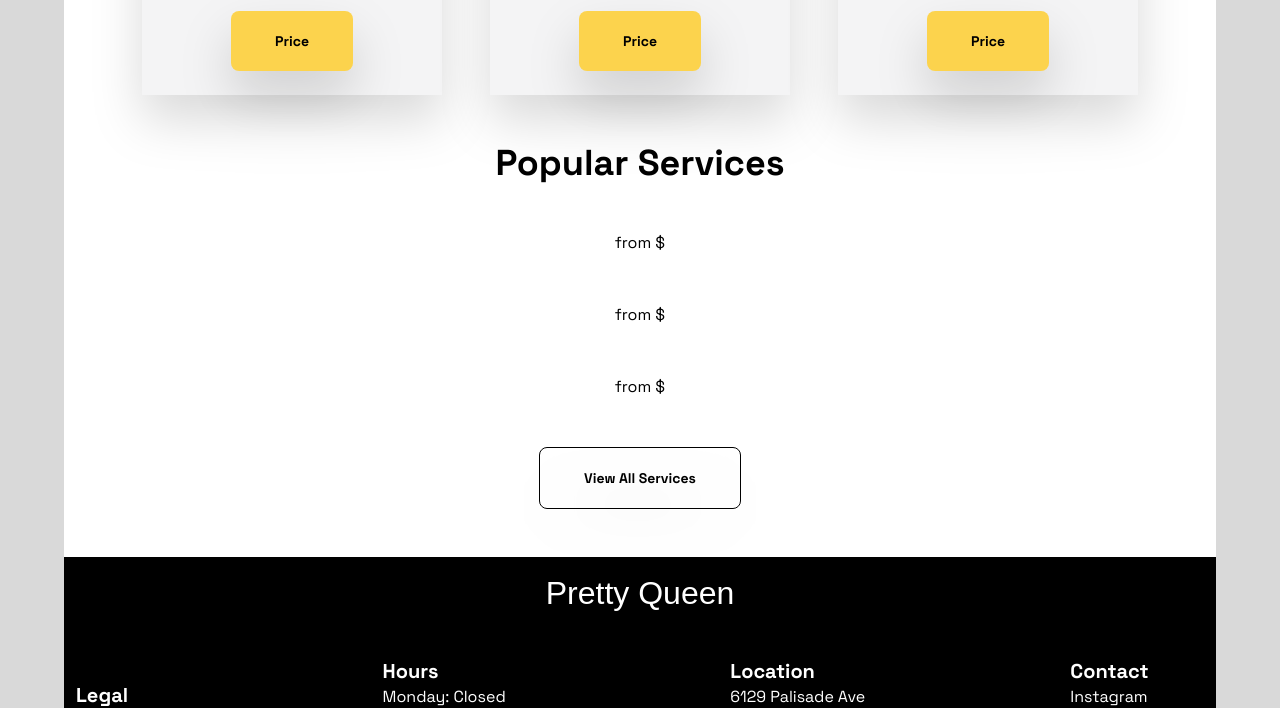
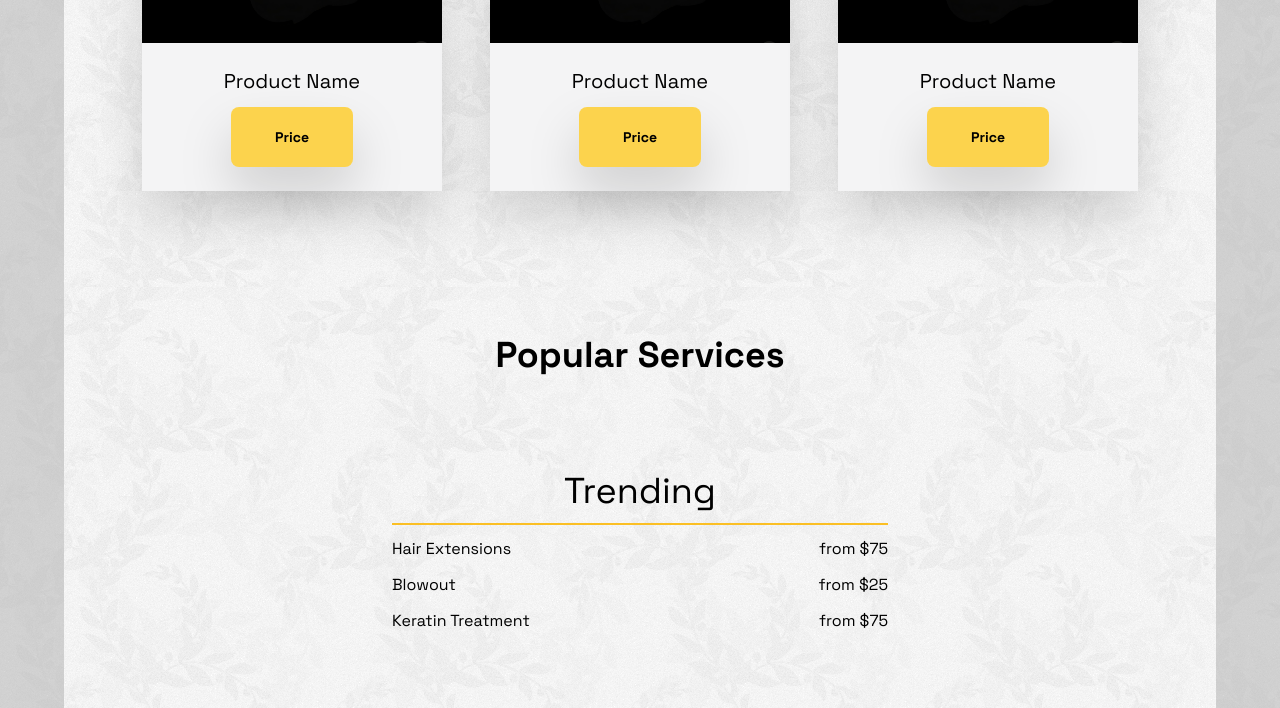
Before and after one commit to Jad229/web-salon, a Next.js app: page / in a window 1280 px wide. Shown: the part 2025-2733 px from the top of the page. Built offline with nearby package versions, Linux system fonts and the light colour scheme; a web font is replaced by a local one.

Commit message:
feat: responsive services page complete

```diff
--- a/app/page.jsx
+++ b/app/page.jsx
@@ -6,7 +6,7 @@ import Image from "next/image";
 
 function Home() {
   return (
-    <section className="home w-full flex flex-col ">
+    <section className="home w-full flex flex-col space-y-12">
       <div className="bg-img-container">
         <Image
           src="/assets/images/crown-white-background.jpg"
@@ -17,9 +17,11 @@ function Home() {
         />
       </div>
       <Hero />
-      <Testimonial />
-      <PopularProducts />
-      <PopularServices />
+      <div className="home--intro bg-white space-y-24 mb-10">
+        <Testimonial />
+        <PopularProducts />
+        <PopularServices />
+      </div>
     </section>
   );
 }
--- a/app/services/page.jsx
+++ b/app/services/page.jsx
@@ -20,12 +20,12 @@ function Services() {
   }, []);
 
   return (
-    <section>
+    <section className="flex-center flex-col lg:w-2/3 my-16 space-y-24">
       <div>
-        <h1>Services</h1>
+        <h1 className="heading_text">Services</h1>
       </div>
-      <div>
-        <div>
+      <div className="flex-center flex-col lg:flex-row w-full space-y-24 md:space-y-0">
+        <div className="lg:w-1/2 space-y-24">
           <ServicesList services={servicesData.hair} name="Hair" />
           <ServicesList services={servicesData.color} name="Color" />
           <ServicesList
@@ -33,11 +33,12 @@ function Services() {
             name="Conditioning"
           />
         </div>
-        <div>
+        <div className="lg:w-1/2 space-y-24">
           <ServicesList services={servicesData.spa} name="Spa" />
           <ServicesList services={servicesData.nail} name="Nail" />
         </div>
       </div>
+      <button className="yellow_btn">Get In Touch</button>
     </section>
   );
 }
--- a/components/Footer..jsx
+++ b/components/Footer..jsx
@@ -3,8 +3,8 @@ import Link from "next/link";
 function Footer() {
   const year = new Date().getFullYear();
   return (
-    <footer className="flex flex-col gap-10 bg-black text-white flex-between w-full py-3 sm:px-3">
-      <Link href="/" className="flex gap-2 flex-center">
+    <footer className="flex flex-col gap-10 bg-black text-white flex-between w-screen py-3 sm:px-12">
+      <Link href="/" className=" gap-2 flex-center">
         <p className="logo_text">Pretty Queen</p>
       </Link>
       <div className="footer--info w-full flex-between flex-col lg:flex-row gap-12">
@@ -33,7 +33,7 @@ function Footer() {
           <p>Email@email.com</p>
         </div>
       </div>
-      <hr className="w-full bg-white" />
+      <hr className="w-full h-1 bg-amber-400 border-0"></hr>
       <p>Copyright&copy; {year} Justin Diaz . All Rights Reserved. </p>
     </footer>
   );
--- a/components/ServiceInfo.jsx
+++ b/components/ServiceInfo.jsx
@@ -1,6 +1,6 @@
 function ServiceInfo({ name, price }) {
   return (
-    <div className="">
+    <div className="flex-between w-full gap-10">
       <h2>{name}</h2>
       <p>from ${price}</p>
     </div>
--- a/components/home/PopularServices.jsx
+++ b/components/home/PopularServices.jsx
@@ -1,14 +1,31 @@
 import ServiceInfo from "@components/ServiceInfo";
+import ServicesList from "@components/services/ServicesList";
 import Link from "next/link";
 function PopularServices() {
+  const popularServices = [
+    {
+      name: "Hair Extensions",
+      price: 75,
+      tag: "hair",
+    },
+    {
+      name: "Blowout",
+      price: 25,
+      tag: "hair",
+    },
+    {
+      name: "Keratin Treatment",
+      price: 75,
+      tag: "conditioning",
+    },
+  ];
   return (
-    <div className="featured--services flex-center flex-col py-12 bg-white space-y-12">
-      <h2 className="subheading_text">Popular Services</h2>
-      <div className="flex-center flex-col w-full gap-12">
-        <ServiceInfo />
-        <ServiceInfo />
-        <ServiceInfo />
+    <div className="featured--services flex-center flex-col py-12 bg-white space-y-24">
+      <h2 className="subheading_text font-normal">Popular Services</h2>
+      <div className="lg:w-1/2">
+        <ServicesList services={popularServices} name="Trending" />
       </div>
+
       <Link href="/services">
         <button className="outline_btn self-center">View All Services</button>
       </Link>
--- a/components/home/Testimonial.jsx
+++ b/components/home/Testimonial.jsx
@@ -2,7 +2,7 @@ import Image from "next/image";
 
 function Testimonial() {
   return (
-    <div className="testimonial flex-center flex-col lg:flex-row lg:gap-24 bg-white md:py-24 ">
+    <div className="testimonial flex-center flex-col lg:flex-row lg:gap-24 bg-white md:py-12 ">
       <div className="testimonial-img-container drop-shadow-xl">
         <Image
           src="/assets/images/pretty-queen-logo.jpeg"
--- a/components/services/ServicesList.jsx
+++ b/components/services/ServicesList.jsx
@@ -2,9 +2,9 @@ import ServiceInfo from "@components/ServiceInfo";
 
 function ServicesList({ services, name }) {
   return (
-    <div>
-      <h2>{name}</h2>
-      <hr />
+    <div className="w-screen px-10 lg:w-full flex-center flex-col gap-3">
+      <h2 className="text-4xl">{name}</h2>
+      <hr className="w-full h-0.5 bg-amber-400 border-0"></hr>
       {services &&
         services.map((service, idx) => (
           <ServiceInfo key={idx} name={service.name} price={service.price} /> // Added key prop
--- a/styles/globals.css
+++ b/styles/globals.css
@@ -5,10 +5,20 @@
 @tailwind utilities;
 
 body {
+  background-image: url("/assets/images/leaves-texture.png");
+  width: 100vw;
+  overflow-x: hidden;
   font-family: "Space Grotesk", Arial, Helvetica, sans-serif;
   background-color: #d9d9d9;
 }
 
+.featured--services,
+.featured--products,
+.testimonial,
+.home--intro {
+  border-radius: 10px;
+  background-image: url("/assets/images/leaves-texture.png");
+}
 /* Home Page Styles */
 
 .hero {
@@ -31,7 +41,6 @@ body {
   @apply relative z-10 flex justify-center items-center flex-col mx-auto sm:px-16 px-6;
 }
 
-/* Home Page Styles */
 .heading_text {
   @apply text-left font-bold text-5xl;
 }
```
Also changed, not shown: public/assets/images/leaves-texture.png (added).
